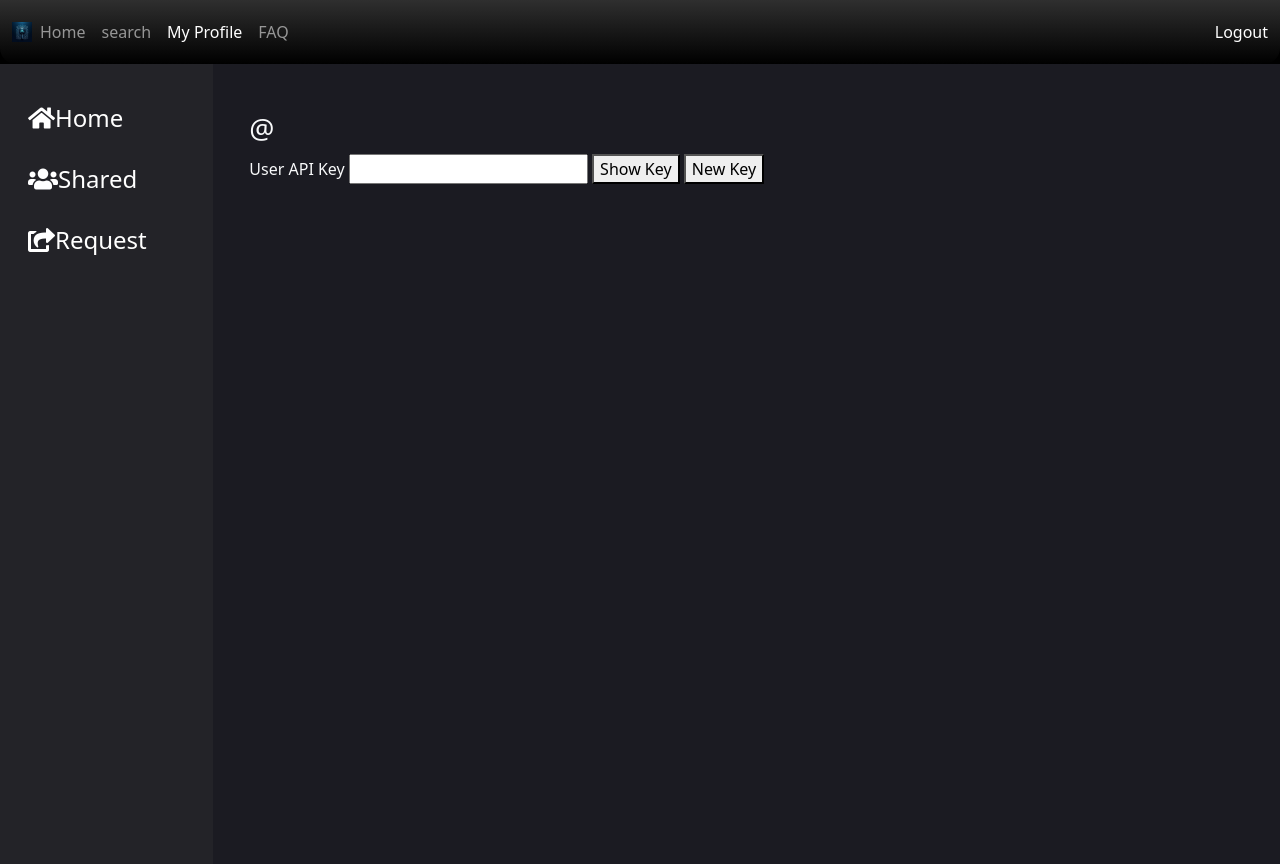
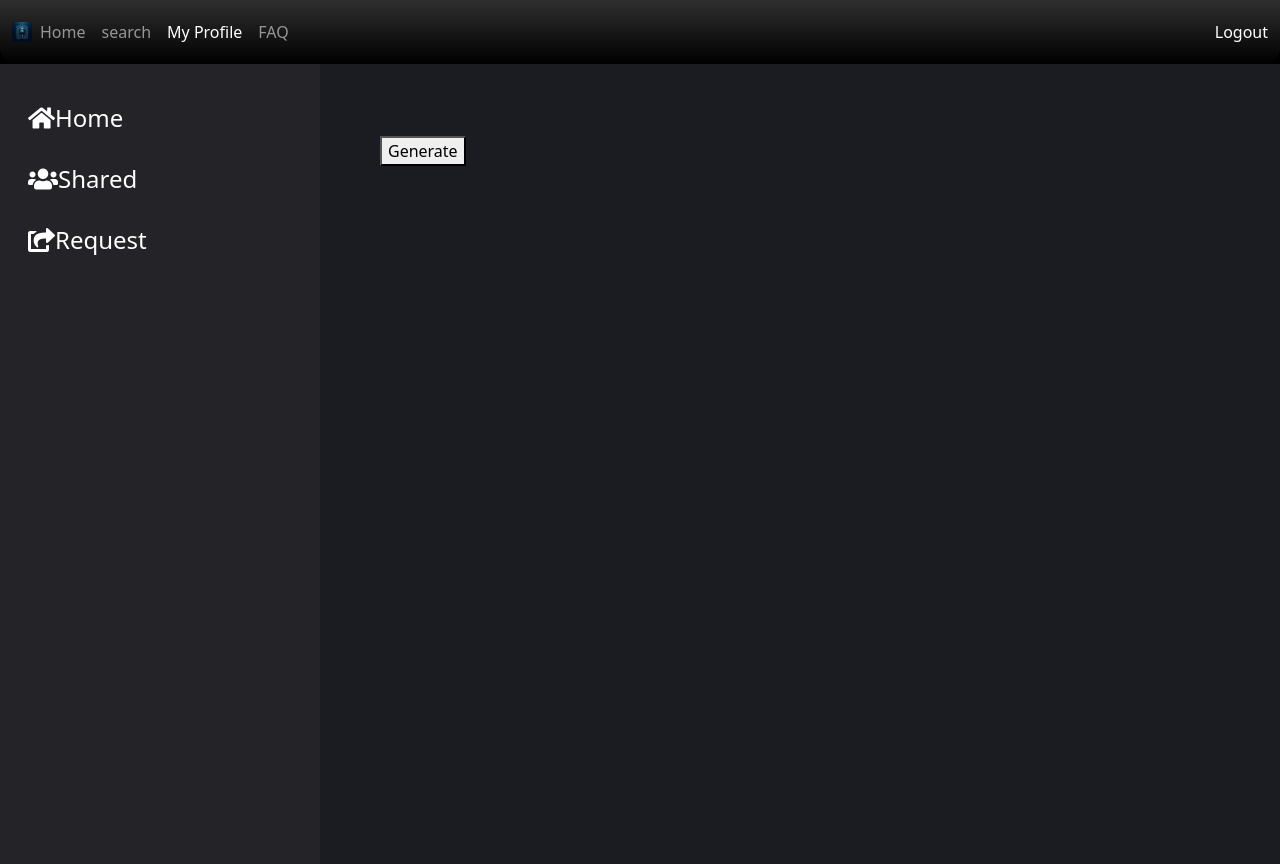
Before and after one commit to akalmannakarmi/u-data-hub, a Flask app: page /myProfile/request in a window 1280 px wide. Run offline with Flask 3, Linux system fonts and the light colour scheme; the visitor is signed in with stand-in values (Sample User, id 1); parts of the project's set-up code (start-up, migrations or seed data) failed here and were passed over; some libraries are stand-ins or nearby versions.

Commit message:
request page

```diff
--- a/appUser/request.py
+++ b/appUser/request.py
@@ -7,4 +7,5 @@ def requeste():
         return redirect('/login')
 
     categoriesAndFields = db.getCategoriesAndFields()
-    return render_template('user/myProfile.html',session=session,categoriesAndFields=categoriesAndFields)
+    categories=db.getCategories()
+    return render_template('user/request.html',session=session,categories=categories,categoriesAndFields=categoriesAndFields)
--- a/data/data.py
+++ b/data/data.py
@@ -116,7 +116,7 @@ class db:
         CREATE INDEX IF NOT EXISTS idx_User_apiKey
         ON User (apiKey);
         CREATE INDEX IF NOT EXISTS idx_Shared_users
-        ON User (ownerId,userId);
+        ON Shared (ownerId,userId);
 
         CREATE TRIGGER IF NOT EXISTS delete_field_rows
         AFTER DELETE ON Category
@@ -136,7 +136,7 @@ class db:
         AFTER DELETE ON User
         FOR EACH ROW
         BEGIN
-            DELETE FROM Data WHERE userId = OLD.id OR ownerId = OLD.id ;
+            DELETE FROM Shared WHERE userId = OLD.id OR ownerId = OLD.id ;
         END;
         ''')
         conn.commit()
--- a/templates/static/css/myProfile.css
+++ b/templates/static/css/myProfile.css
@@ -1,6 +1,6 @@
 #main{
 	background-color: var(--black1);
-	height: 100vh;
+	min-height: 100vh;
 }
 #sidebar{
 	background-color: rgb(35, 35, 40);
--- a/templates/user/myProfile.html
+++ b/templates/user/myProfile.html
@@ -10,7 +10,7 @@
 	<div class="container-fluid">
     <div class="row">
       <!-- Sidebar -->
-      <nav class="col-md-2 d-none d-md-block sidebar py-4" id="sidebar">
+      <nav class="col-md-3 sidebar py-4" id="sidebar">
         <h4 class="sidebar-sticky">
           <ul class="nav flex-column">
 						<a class="nav-link text-white py-3 {%if subpage=='home'%}active" aria-current="page{%endif%}" href="./home"><i class="fas fa-home"></i>Home</a>
@@ -24,7 +24,7 @@
       </nav>
 
       <!-- Main content -->
-      <main role="main" class="col-md-9 ml-sm-auto col-lg-10 px-4" id="main">
+      <main role="main" class="col-md-9 px-4" id="main">
         {% block main %}
           <div class="container py-5">
 						<h3>@{{userTag}}</h3>
--- a/templates/user/request.html
+++ b/templates/user/request.html
@@ -2,26 +2,18 @@
 {% block subpage %} {% set subpage = "request" %} {% endblock %}
 {% block main %}
 	<div class="container py-5">
-		<h3>{{category}}</h3>
-		<form action="./{{category}}/save" method="post">
-			{% for field, (fieldId,defaultPrivacy) in fieldValues.items() %}
-				<h5 class="p-1">
-					<label for="{{category}}-{{field}}" class="col-2">{{field}}</label>
-					{% if userData[fieldId] %}
-						<input type="text" id="{{category}}-{{field}}" name="{{field}}" value="{% if userData[fieldId][0] %}{{userData[fieldId][0]}}{% endif %}">
-						<input type="radio" name="{{field}}p" value="0" {% if userData[fieldId][1] == 0 %} checked {% endif %}> Public
-						<input type="radio" name="{{field}}p" value="1" {% if userData[fieldId][1] == 1 %} checked {% endif %}> Private
-						<input type="radio" name="{{field}}p" value="2" {% if userData[fieldId][1] == 2 %} checked {% endif %}> Anonymous
-					{% else %}
-						<input type="text" id="{{category}}-{{field}}" name="{{field}}">
-						<input type="radio" name="{{field}}p" value="0" {% if defaultPrivacy == 0 %} checked {% endif %}> Public
-						<input type="radio" name="{{field}}p" value="1" {% if defaultPrivacy == 1 %} checked {% endif %}> Private
-						<input type="radio" name="{{field}}p" value="2" {% if defaultPrivacy == 2 %} checked {% endif %}> Anonymous
-					{% endif %}
-				</h5>
-				<br>
-			{% endfor %}
-			<button type="submit" class="">Save</button>
+		<form action="./request" method="post">
+			<div class="row justify-content-around">
+				{% for category, fieldValues in categoriesAndFields.items() %}
+					<div class="col-md-6 col-sm-12 p-2">
+						<h3 class="pb-3"><input type="checkbox" name="category" value="{{category}}">&nbsp;&nbsp;{{category}}</input></h3>
+						{% for field, (fieldId,defaultPrivacy) in fieldValues.items() %}
+							<label class="px-3 d-block" for="{{fieldId}}"><input type="checkbox" name="field" value="{{fieldId}}" id="{{fieldId}}">&nbsp;&nbsp;&nbsp;{{field}}</label>
+						{% endfor %}
+					</div>
+				{% endfor %}
+			</div>
+			<button class="m-4" type="submit">Generate</button>
 		</form>
 	</div>
 {% endblock %}
```
